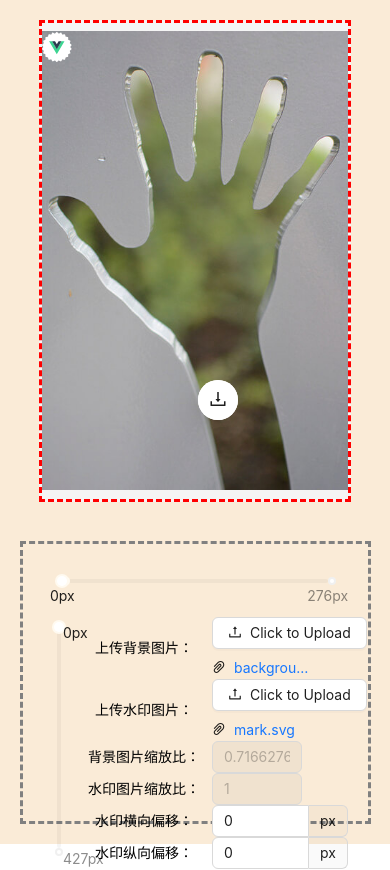
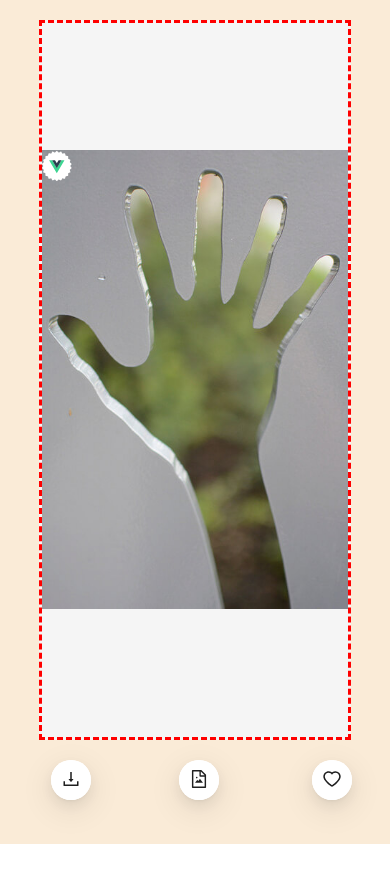
Before and after one commit to Andy201512/watermarkWithAntd, a Vue app: page / in a window 390 px wide. After the commit the page ends 844 px from the top, so only its background shows below. Built offline with nearby package versions, Linux system fonts and the light colour scheme.

Commit message:
适配宽度低于900px屏幕

```diff
--- a/src/App.vue
+++ b/src/App.vue
@@ -15,15 +15,36 @@
                     </div>
                 </div>
             </div>
-            <a-float-button @click="handleClick" :style="{
+            <a-float-button @click="handleClick" :style="isMoreThan900px ? {
                 top: '45%',
                 right: '39%',
+            } : {
+                top: '90%',
+                left: '13%',
             }">
                 <template #icon>
                     <DownloadOutlined />
                 </template>
             </a-float-button>
-            <div class="operatePart">
+            <a-float-button v-if="!isMoreThan900px" @click="handleBgUploadClick" :style="{
+                top: '90%',
+                left: '46%',
+            }">
+                <template #icon>
+                    <FileImageOutlined />
+                    <input type="file" ref="bgInput" @change="handleBgInputChange" style="display:none" />
+                </template>
+            </a-float-button>
+            <a-float-button v-if="!isMoreThan900px" @click="handleWmUploadClick" :style="{
+                top: '90%',
+                left: '80%',
+            }">
+                <template #icon>
+                    <HeartOutlined />
+                    <input type="file" ref="wmInput" @change="handleWmInputChange" style="display:none" />
+                </template>
+            </a-float-button>
+            <div class="operatePart" v-if="isMoreThan900px">
                 <div>
                     <a-slider v-model:value="keyData.watermarkData.offsetX" :marks="xMarks" :max="xMax" />
                 </div>
@@ -103,8 +124,8 @@
 </template>
 
 <script setup>
-import { ref, onMounted, useTemplateRef, watch } from 'vue'
-import { DownloadOutlined } from '@ant-design/icons-vue';
+import { ref, onMounted, useTemplateRef, watch, computed } from 'vue'
+import { DownloadOutlined, FileImageOutlined, HeartOutlined } from '@ant-design/icons-vue';
 import { UploadOutlined } from '@ant-design/icons-vue';
 import { loadImage } from './assets/utils'
 
@@ -138,12 +159,22 @@ const keyData = ref({
     },
 });
 
+// 浏览器宽高
+const windowData = ref({
+    height: 0,
+    width: 0,
+})
+
 watch(keyData, (newData) => {
     watermarkContainerRef.value.style.transform = `translate(${newData.watermarkData.offsetX}px, ${newData.watermarkData.offsetY}px)`;
 }, { deep: true });
 
+const isMoreThan900px = computed(() => { return windowData.value.width > 900 })
+
 const backgroundContainerRef = useTemplateRef("backgroundContainer");
 const watermarkContainerRef = useTemplateRef("watermarkContainer");
+const bgInputRef = useTemplateRef("bgInput");
+const wmInputRef = useTemplateRef("wmInput");
 
 // 水印开始滑动时的鼠标位置
 var lastCursorPosX = 0;
@@ -237,21 +268,41 @@ const handleChange = info => {
 };
 
 const beforeUploadBG = file => {
-    beforeUpload(file, "backgroundData");
+    handleImage(file, 'backgroundData');
 
     // 阻止真实上传
     return false;
 };
 
 const beforeUploadWM = file => {
-    beforeUpload(file, "watermarkData");
+    handleImage(file, 'watermarkData');
 
     // 阻止真实上传
     return false;
 };
 
-// 上传前事件
-const beforeUpload = (file, type) => {
+const handleBgUploadClick = () => {
+    const event = new MouseEvent('click');
+    bgInputRef.value.dispatchEvent(event);
+};
+
+const handleBgInputChange = (event) => {
+    var file = event.target.files[0]; // 获取选中的第一个文件
+    handleImage(file, 'backgroundData');
+};
+
+const handleWmUploadClick = () => {
+    const event = new MouseEvent('click');
+    wmInputRef.value.dispatchEvent(event);
+};
+
+const handleWmInputChange = (event) => {
+    var file = event.target.files[0]; // 获取选中的第一个文件
+    handleImage(file, 'watermarkData');
+};
+
+// 读取文件数据，不发起真实上传
+const handleImage = (file, type) => {
 
     const reader = new FileReader();
     reader.readAsDataURL(file);
@@ -294,7 +345,7 @@ async function handleClick() {
     canvas.height = keyData.value.backgroundData.height;
 
     let scale = keyData.value.backgroundData.scale;
-    let { offsetX,offsetY } = keyData.value.watermarkData;
+    let { offsetX, offsetY } = keyData.value.watermarkData;
 
     const ctx = canvas.getContext('2d');
     ctx.drawImage(bgImg, 0, 0);
@@ -333,6 +384,8 @@ function updateFundermantialData() {
     xMarks.value[diffWidth] = `${diffWidth}px`;
     yMax.value = diffHeight;
     xMax.value = diffWidth;
+
+    windowData.value.width = document.innerWidth||document.documentElement.clientWidth||document.body.clientWidth;
 }
 
 onMounted(() => {
--- a/src/assets/lessThan900px.css
+++ b/src/assets/lessThan900px.css
@@ -1,18 +1,13 @@
-.mainView{
+.mainView {
     height: 100vh;
     width: 100vw;
     background-color: antiquewhite;
     display: grid;
     grid-template-areas:
-        "previewPart"
-        "operatePart";
-    grid-template-rows: 61.8% 38.2%;
+        "previewPart";
+    grid-template-rows: 90%;
 }
 
-.previewPart{
+.previewPart {
     grid-area: previewPart;
 }
-
-.operatePart{
-    grid-area: operatePart;
-}
```
